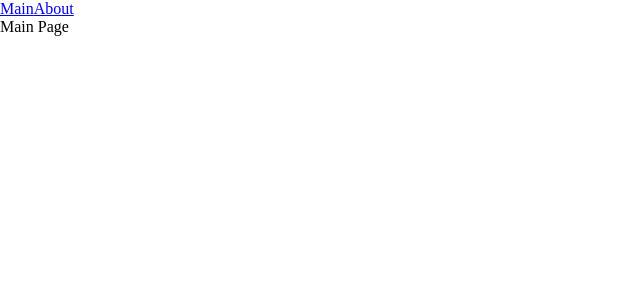
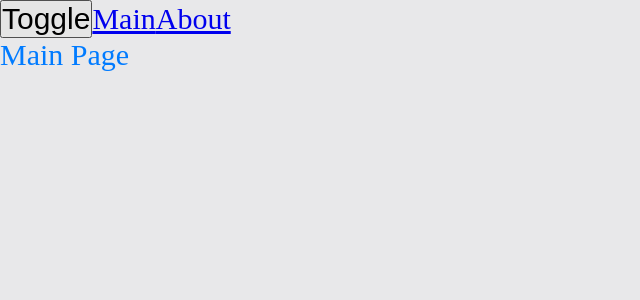
Before and after one commit to AleksandrMihasenko/my-notions, a React app in the folder my-notions-static/: page / in a window 1280 px wide. Shown: the top 300 px of the page, without its empty margins (0-640 px from the left). Built offline with nearby package versions, Linux system fonts and the light colour scheme.

Commit message:
Implement application themes

```diff
--- a/my-notions-static/src/App.tsx
+++ b/my-notions-static/src/App.tsx
@@ -2,11 +2,16 @@
 import { Routes, Route, Link } from 'react-router-dom';
 import { MainPageAsync } from './pages/MainPage/MainPage.async';
 import { AboutPageAsync } from './pages/AboutPage/AboutPage.async';
-import './index.sass';
+import { useTheme } from './theme/useTheme';
+import './styles/index.scss';
 
 function App() {
+    const {theme, toggleTheme} = useTheme();
+
     return (
-        <div className="App">
+        <div className={`app ${theme}`}>
+            <button onClick={toggleTheme}>Toggle</button>
+
             <Link to={'/'}>Main</Link>
             <Link to={'/about'}>About</Link>
 
--- a/my-notions-static/src/index.sass
+++ /dev/null
@@ -1,7 +0,0 @@
-*
-  margin: 0
-  padding: 0
-  box-sizing: border-box
-
-  .app
-    font-size: 30px
--- a/my-notions-static/src/index.tsx
+++ b/my-notions-static/src/index.tsx
@@ -1,10 +1,13 @@
 import { render } from 'react-dom';
 import { BrowserRouter } from 'react-router-dom';
+import ThemeProvider from './theme/ThemeProvider';
 import App from './App';
 
 render(
     <BrowserRouter>
-        <App />
+        <ThemeProvider>
+            <App />
+        </ThemeProvider>
     </BrowserRouter>,
     document.getElementById('root'),
 )
--- /dev/null
+++ b/my-notions-static/src/styles/index.scss
@@ -0,0 +1,11 @@
+@import 'reset';
+@import 'themes/normal';
+@import 'themes/dark';
+@import 'variables/global';
+
+.app {
+  font: var(--font-m);
+  background-color: var(--bg-color);
+  color: var(--primary-color);
+  min-height: 100vh;
+}
--- /dev/null
+++ b/my-notions-static/src/styles/reset.scss
@@ -0,0 +1,6 @@
+* {
+  margin: 0;
+  padding: 0;
+  box-sizing: border-box;
+  font-size: 30px;
+}
--- /dev/null
+++ b/my-notions-static/src/styles/themes/dark.scss
@@ -0,0 +1,5 @@
+.app.dark {
+  --bg-color: #121212;
+  --primary-color: #2ecc71;
+  --secondary-color: #a2d5ab;
+}
--- /dev/null
+++ b/my-notions-static/src/styles/themes/normal.scss
@@ -0,0 +1,5 @@
+.app.light {
+  --bg-color: #e8e8ea;
+  --primary-color: #007bff;
+  --secondary-color: #add8e6;
+}
--- /dev/null
+++ b/my-notions-static/src/styles/variables/global.scss
@@ -0,0 +1,12 @@
+:root {
+  --font-primary-main: Roboto, "Helvetica Neue", sans-serif;
+
+  --font-size-m: 16px;
+  --font-size-l: 24px;
+
+  --font-line-m: 24px;
+  --font-line-l: 32px;
+
+  --font-m: var(--font-size-m) / var(--font-line-m) / var(--font-primary-main);
+  --font-l: var(--font-size-l) / var(--font-line-l) / var(--font-primary-main);
+}
--- /dev/null
+++ b/my-notions-static/src/theme/ThemeContext.ts
@@ -0,0 +1,15 @@
+import { createContext } from "react";
+
+export enum Theme {
+    LIGHT = 'light',
+    DARK = 'dark',
+}
+
+export interface ThemeContextProps {
+    theme?: Theme;
+    setTheme?: (theme: Theme) => void;
+}
+
+export const ThemeContext = createContext<ThemeContextProps>({});
+
+export const LOCAL_STORAGE_THEME_KEY = 'theme';
--- /dev/null
+++ b/my-notions-static/src/theme/ThemeProvider.tsx
@@ -0,0 +1,25 @@
+import { useState, useMemo, FunctionComponent, ReactNode } from 'react';
+import {LOCAL_STORAGE_THEME_KEY, Theme, ThemeContext} from './ThemeContext';
+
+
+interface ThemeProviderProps {
+    children?: ReactNode;
+}
+
+const defaultTheme = localStorage.getItem(LOCAL_STORAGE_THEME_KEY) as Theme || Theme.LIGHT;
+
+const ThemeProvider: FunctionComponent<ThemeProviderProps> = ({children}) => {
+    const [theme, setTheme] = useState<Theme>(defaultTheme);
+    const defaultProps = useMemo(() => ({
+        theme: theme,
+        setTheme: setTheme,
+    }), [theme]);
+
+    return (
+        <ThemeContext.Provider value={defaultProps}>
+            {children}
+        </ThemeContext.Provider>
+    );
+}
+
+export default ThemeProvider;
--- /dev/null
+++ b/my-notions-static/src/theme/useTheme.ts
@@ -0,0 +1,19 @@
+import { useContext } from 'react';
+import { LOCAL_STORAGE_THEME_KEY, Theme, ThemeContext } from './ThemeContext';
+
+interface UseThemeResult {
+    toggleTheme: () => void;
+    theme: Theme;
+}
+
+export function useTheme(): UseThemeResult {
+    const {theme, setTheme} = useContext(ThemeContext);
+
+    const toggleTheme = () => {
+        const newTheme = theme === Theme.DARK ? Theme.LIGHT : Theme.DARK;
+        setTheme(newTheme);
+        localStorage.setItem(LOCAL_STORAGE_THEME_KEY, newTheme);
+    }
+
+    return { theme, toggleTheme };
+}
```
